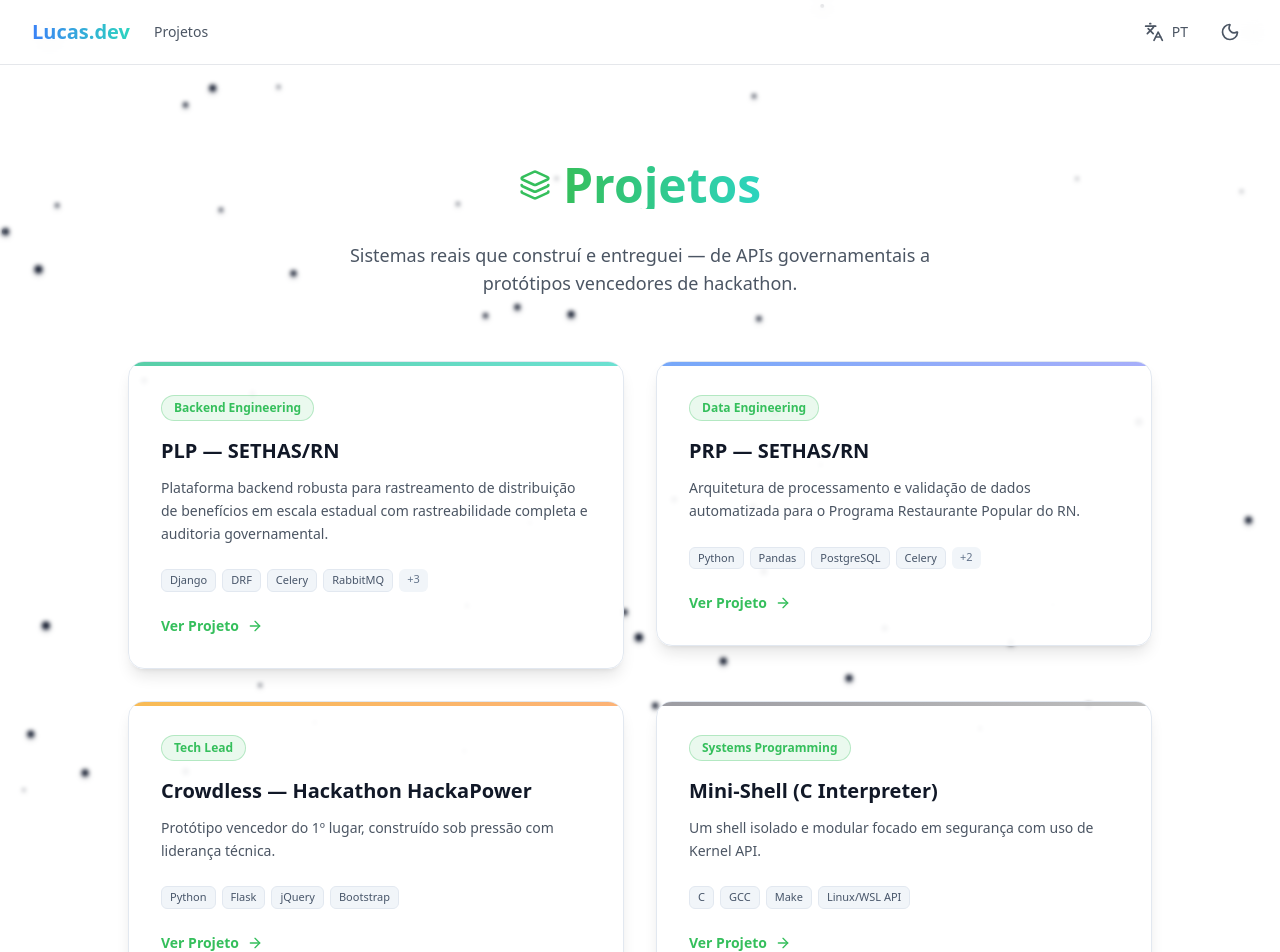
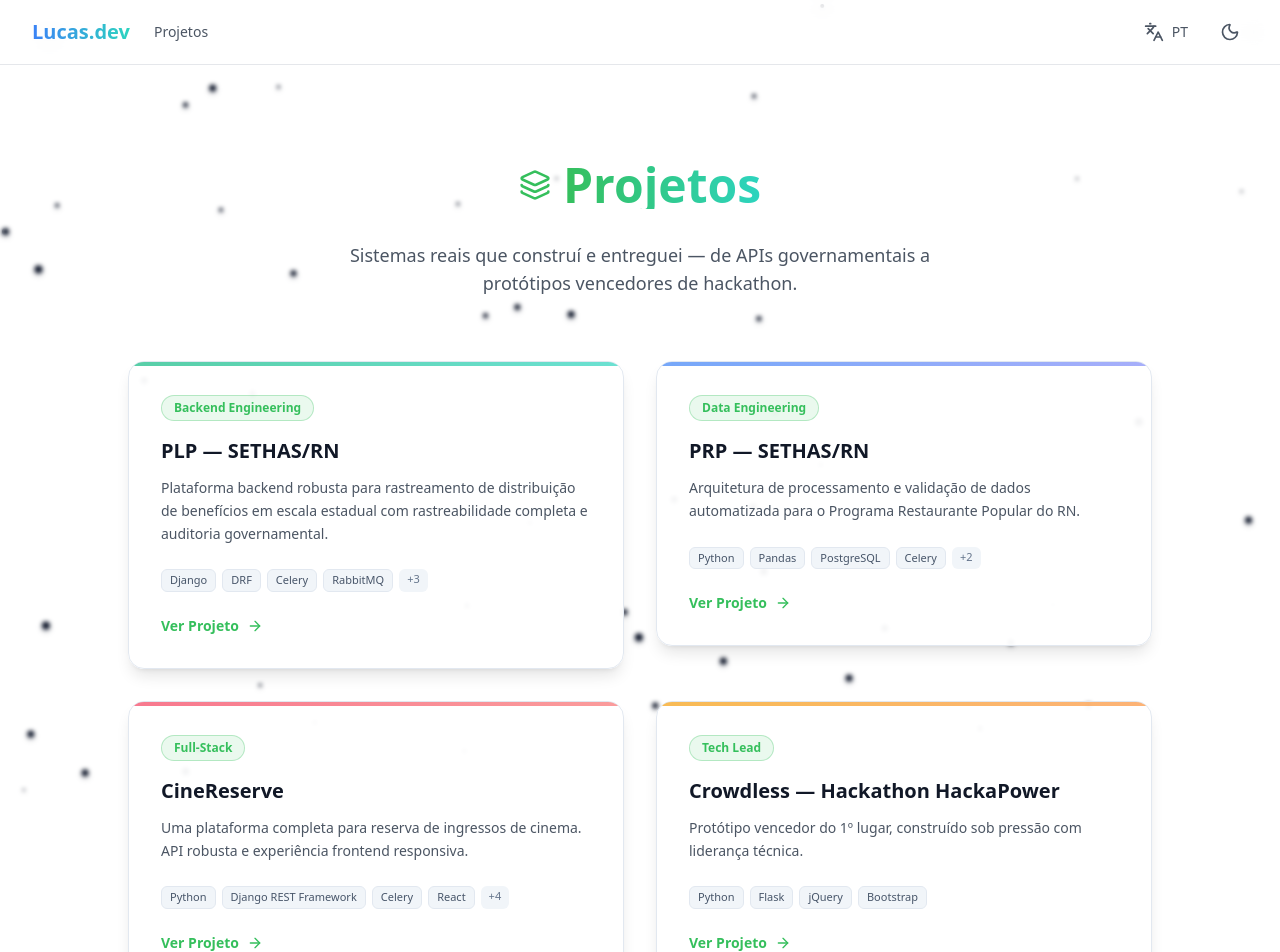
Before and after one commit to PatoCareca1/lucas.dev, a React (Vite) app in the folder frontend/: page /projects in a window 1280 px wide. Shown: the top 952 px of the page. Built offline with nearby package versions, Linux system fonts and the light colour scheme.

Commit message:
feat: adiciona projeto cinereserve e corrige links plp e prp

```diff
--- a/frontend/src/components/ProjectModal.tsx
+++ b/frontend/src/components/ProjectModal.tsx
@@ -2,7 +2,7 @@ import React, { useEffect } from 'react';
 import { createPortal } from 'react-dom';
 import { motion, AnimatePresence } from 'framer-motion';
 import { useTranslation } from 'react-i18next';
-import { X, Target, Server, Award, Code2, ExternalLink } from 'lucide-react';
+import { X, Target, Server, Award, Code2, ExternalLink, Github } from 'lucide-react';
 import chibiPro from '../assets/chibi_senior.png';
 import chibiYoung from '../assets/chibi_young.png';
 import hackathonImg from '../assets/hackathon.png';
@@ -34,8 +34,12 @@ const techColors: Record<string, string> = {
     'Make': 'bg-teal-100 text-teal-800 border-teal-300 dark:bg-teal-900/40 dark:text-teal-300 dark:border-teal-700',
     'Linux/WSL API': 'bg-slate-200 text-slate-800 border-slate-300 dark:bg-slate-700/60 dark:text-slate-200 dark:border-slate-500',
     'REST Framework': 'bg-rose-100 text-rose-800 border-rose-300 dark:bg-rose-900/40 dark:text-rose-300 dark:border-rose-700',
+    'Django REST Framework': 'bg-rose-100 text-rose-800 border-rose-300 dark:bg-rose-900/40 dark:text-rose-300 dark:border-rose-700',
     'Graphene (GraphQL)': 'bg-pink-100 text-pink-800 border-pink-300 dark:bg-pink-900/40 dark:text-pink-300 dark:border-pink-700',
     'Tailwind CSS': 'bg-cyan-100 text-cyan-800 border-cyan-300 dark:bg-cyan-900/40 dark:text-cyan-300 dark:border-cyan-700',
+    'React': 'bg-sky-100 text-sky-800 border-sky-300 dark:bg-sky-900/40 dark:text-sky-300 dark:border-sky-700',
+    'Vite': 'bg-fuchsia-100 text-fuchsia-800 border-fuchsia-300 dark:bg-fuchsia-900/40 dark:text-fuchsia-300 dark:border-fuchsia-700',
+    'Docker Compose': 'bg-sky-100 text-sky-800 border-sky-300 dark:bg-sky-900/40 dark:text-sky-300 dark:border-sky-700',
 };
 
 const defaultBadge = 'bg-slate-100 text-slate-700 border-slate-300 dark:bg-slate-800/60 dark:text-slate-300 dark:border-slate-600';
@@ -47,6 +51,7 @@ const panelGradients: Record<string, string> = {
     crowdless: 'from-amber-500 via-orange-400 to-rose-400',
     miniShell: 'from-zinc-600 via-zinc-500 to-neutral-400',
     fitTrack: 'from-indigo-600 via-blue-500 to-cyan-400',
+    cineReserve: 'from-rose-600 via-red-500 to-pink-500',
 };
 
 const ProjectModal: React.FC<ProjectModalProps> = ({ projectKey, onClose }) => {
@@ -76,6 +81,7 @@ const ProjectModal: React.FC<ProjectModalProps> = ({ projectKey, onClose }) => {
     const impactList = t(`projects.${projectKey}.impact`, { returnObjects: true }) as string[];
     const techStack = t(`projects.${projectKey}.tech_stack`, { returnObjects: true }) as string[];
     const siteUrl = t(`projects.${projectKey}.site_url`, { defaultValue: '#' });
+    const repoUrl = t(`projects.${projectKey}.repo_url`, { defaultValue: '' });
     const disclaimer = t(`projects.${projectKey}.disclaimer`, { defaultValue: '' });
     const linkLabel = t(`projects.${projectKey}.link_label`, { defaultValue: t('projects.visit_site') });
     const quote = t(`projects.${projectKey}.quote`, { defaultValue: '' });
@@ -154,19 +160,36 @@ const ProjectModal: React.FC<ProjectModalProps> = ({ projectKey, onClose }) => {
                                     ))}
                                 </div>
 
-                                {/* CTA Button */}
+                                {/* CTA Buttons */}
+                                <div className="relative flex flex-col gap-3 w-full max-w-[260px]">
                                     <a
                                         href={siteUrl}
                                         target="_blank"
                                         rel="noopener noreferrer"
-                                    className="relative inline-flex items-center gap-2 px-6 py-3 rounded-xl
+                                        className="relative inline-flex items-center justify-center gap-2 px-6 py-3 rounded-xl
                                             bg-white text-slate-800 font-bold text-sm
-                                        hover:bg-white/90 hover:scale-105
+                                            hover:bg-white/90 hover:scale-[1.03]
                                             shadow-lg transition-all duration-200"
                                     >
                                         <ExternalLink size={16} />
                                         {linkLabel}
                                     </a>
+
+                                    {repoUrl && (
+                                        <a
+                                            href={repoUrl}
+                                            target="_blank"
+                                            rel="noopener noreferrer"
+                                            className="relative inline-flex items-center justify-center gap-2 px-6 py-2.5 rounded-xl
+                                                bg-slate-900/40 text-white font-semibold text-sm
+                                                hover:bg-slate-900/60 border border-white/10
+                                                hover:scale-[1.03] transition-all duration-200 backdrop-blur-sm"
+                                        >
+                                            <Github size={16} />
+                                            Ver Código-fonte
+                                        </a>
+                                    )}
+                                </div>
 
                                 {/* Disclaimer footnote */}
                                 {disclaimer && (
--- a/frontend/src/locales/en/translation.json
+++ b/frontend/src/locales/en/translation.json
@@ -354,7 +354,7 @@
                 "Docker",
                 "GitLab CI"
             ],
-            "site_url": "#",
+            "site_url": "https://distribuicao.plp.sethas.rn.gov.br/",
             "disclaimer": "Note: This is a governmental project with private source code. The link above directs to the program's institutional page."
         },
         "prp": {
@@ -376,8 +376,43 @@
                 "Redis",
                 "Docker"
             ],
-            "site_url": "#",
+            "site_url": "http://www.sethas.rn.gov.br/Conteudo.asp?TRAN=ITEM&TARG=9940&ACT=&PAGE=0&PARM=&LBL=Restaurante+Popular",
             "disclaimer": "Note: This is a governmental project with private source code. The link above directs to the program's institutional page."
+        },
+        "cineReserve": {
+            "title": "CineReserve",
+            "tag": "Full-Stack",
+            "short_desc": "A complete cinema ticket reservation platform. Robust API and a responsive frontend experience.",
+            "challenge": "Develop a platform to simulate a real cinema ecosystem, requiring asynchronous processes and handling high demand during simultaneous events, ensuring secure reservations.",
+            "solution": "The backend was designed to handle background processes (such as automated email dispatch and background processing), ensuring the user interface remains responsive. The architecture enabled an efficient service ecosystem.",
+            "solution_details": {
+                "architecture": {
+                    "label": "Asynchronous Processing",
+                    "text": "The architecture was designed to handle asynchronous processes — such as sending purchase confirmation emails — ensuring the interface doesn't freeze during requests."
+                },
+                "infrastructure": {
+                    "label": "Containers & Deployment",
+                    "text": "The backend was containerized to facilitate deployment and scalability, maintaining efficient communication with the React frontend."
+                }
+            },
+            "impact": [
+                "Fast, robust, and seamless booking experience for the end user",
+                "Scalable container-based architecture ready for production",
+                "Background processing integration for efficient I/O operations scaling"
+            ],
+            "tech_stack": [
+                "Python",
+                "Django REST Framework",
+                "Celery",
+                "React",
+                "Vite",
+                "Tailwind CSS",
+                "Docker Compose",
+                "Docker"
+            ],
+            "site_url": "https://cinereserve.lucasdaniel.dev.br",
+            "repo_url": "https://github.com/PatoCareca1/CineReserve",
+            "link_label": "View in Production"
         },
         "crowdless": {
             "title": "Crowdless — Hackathon HackaPower",
--- a/frontend/src/locales/pt/translation.json
+++ b/frontend/src/locales/pt/translation.json
@@ -354,7 +354,7 @@
                 "Docker",
                 "GitLab CI"
             ],
-            "site_url": "#",
+            "site_url": "https://distribuicao.plp.sethas.rn.gov.br/",
             "disclaimer": "Nota: Projeto governamental com código-fonte privado. O link acima direciona para a página institucional do programa."
         },
         "prp": {
@@ -376,8 +376,43 @@
                 "Redis",
                 "Docker"
             ],
-            "site_url": "#",
+            "site_url": "http://www.sethas.rn.gov.br/Conteudo.asp?TRAN=ITEM&TARG=9940&ACT=&PAGE=0&PARM=&LBL=Restaurante+Popular",
             "disclaimer": "Nota: Projeto governamental com código-fonte privado. O link acima direciona para a página institucional do programa."
+        },
+        "cineReserve": {
+            "title": "CineReserve",
+            "tag": "Full-Stack",
+            "short_desc": "Uma plataforma completa para reserva de ingressos de cinema. API robusta e experiência frontend responsiva.",
+            "challenge": "Desenvolver uma plataforma para simular o ecossistema real de um cinema, necessitando lidar com processos assíncronos e alta demanda em eventos simultâneos, assegurando reservas seguras.",
+            "solution": "O backend foi construído para lidar com processos assíncronos (como disparo automático de emails e processamento contínuo) garantindo que a interface de resposta não trave. A arquitetura viabilizou um ecossistema com comunicação eficiente entre serviços.",
+            "solution_details": {
+                "architecture": {
+                    "label": "Processamento Assíncrono",
+                    "text": "A arquitetura foi pensada para lidar com processos assíncronos — como o disparo de e-mails de confirmação de compra — garantindo que a interface não trave durante as requisições."
+                },
+                "infrastructure": {
+                    "label": "Containers & Deploy",
+                    "text": "O backend foi containerizado para facilitar o deploy e a escalabilidade, mantendo a comunicação eficiente com o frontend em React."
+                }
+            },
+            "impact": [
+                "Experiência de reserva rápida, robusta e fluida para o cliente final",
+                "Arquitetura escalável baseada em containers preparados para produção",
+                "Garantia de escalonamento com processamento assíncrono para operações de I/O"
+            ],
+            "tech_stack": [
+                "Python",
+                "Django REST Framework",
+                "Celery",
+                "React",
+                "Vite",
+                "Tailwind CSS",
+                "Docker Compose",
+                "Docker"
+            ],
+            "site_url": "https://cinereserve.lucasdaniel.dev.br",
+            "repo_url": "https://github.com/PatoCareca1/CineReserve",
+            "link_label": "Ver em Produção"
         },
         "crowdless": {
             "title": "Crowdless — Hackathon HackaPower",
--- a/frontend/src/pages/Projects.tsx
+++ b/frontend/src/pages/Projects.tsx
@@ -4,7 +4,7 @@ import { motion } from 'framer-motion';
 import { ArrowRight, Layers } from 'lucide-react';
 import ProjectModal from '../components/ProjectModal';
 
-const projectKeys = ['plp', 'prp', 'crowdless', 'miniShell', 'fitTrack'];
+const projectKeys = ['plp', 'prp', 'cineReserve', 'crowdless', 'miniShell', 'fitTrack'];
 
 // Gradient accents per project for visual variety
 const cardAccents: Record<string, string> = {
@@ -13,6 +13,7 @@ const cardAccents: Record<string, string> = {
     crowdless: 'from-amber-500 to-orange-400',
     miniShell: 'from-zinc-500 to-neutral-400',
     fitTrack: 'from-indigo-500 to-cyan-400',
+    cineReserve: 'from-rose-500 to-red-400',
 };
 
 const Projects: React.FC = () => {
```
Lines whose indentation alone changed are shown as unchanged.
